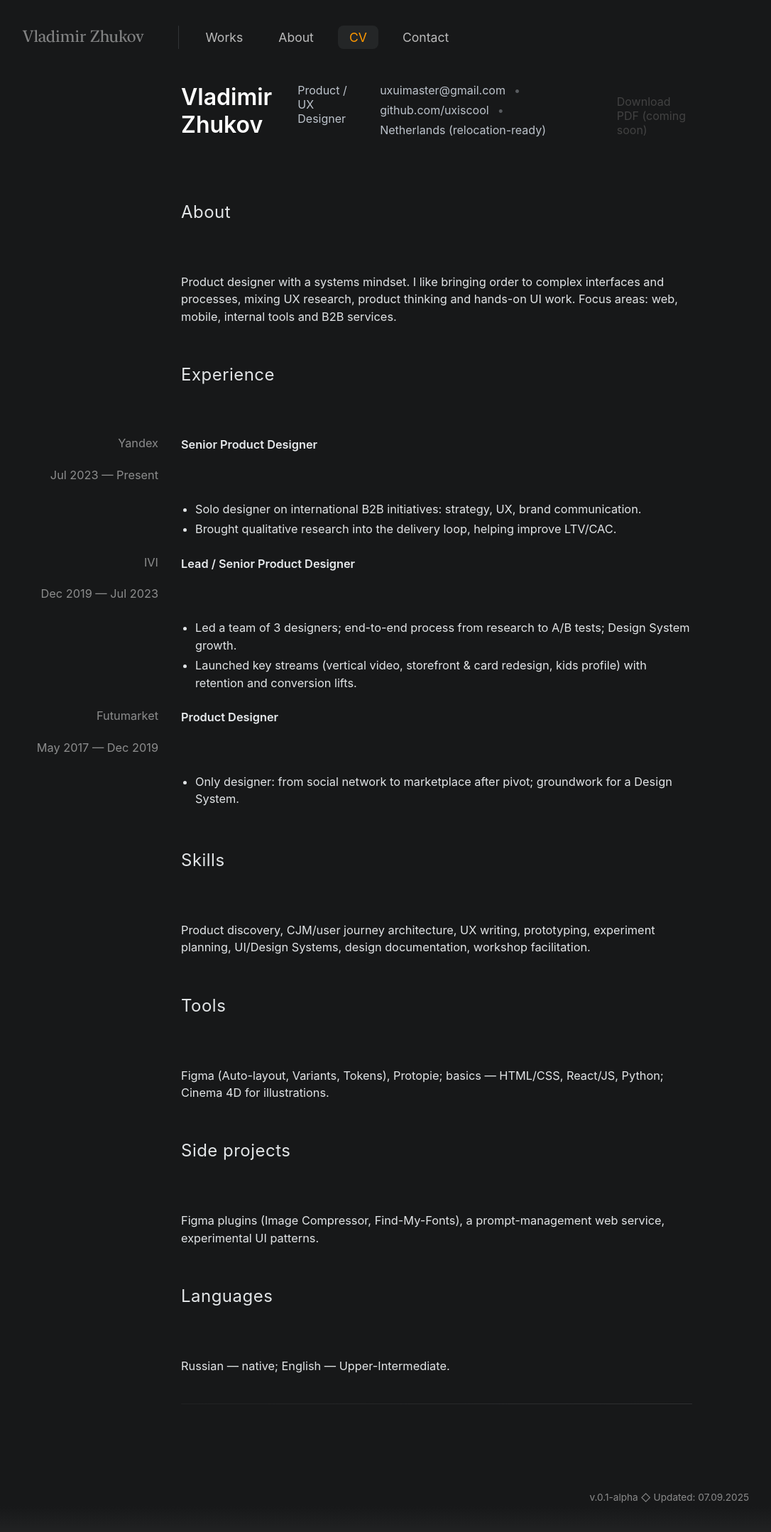
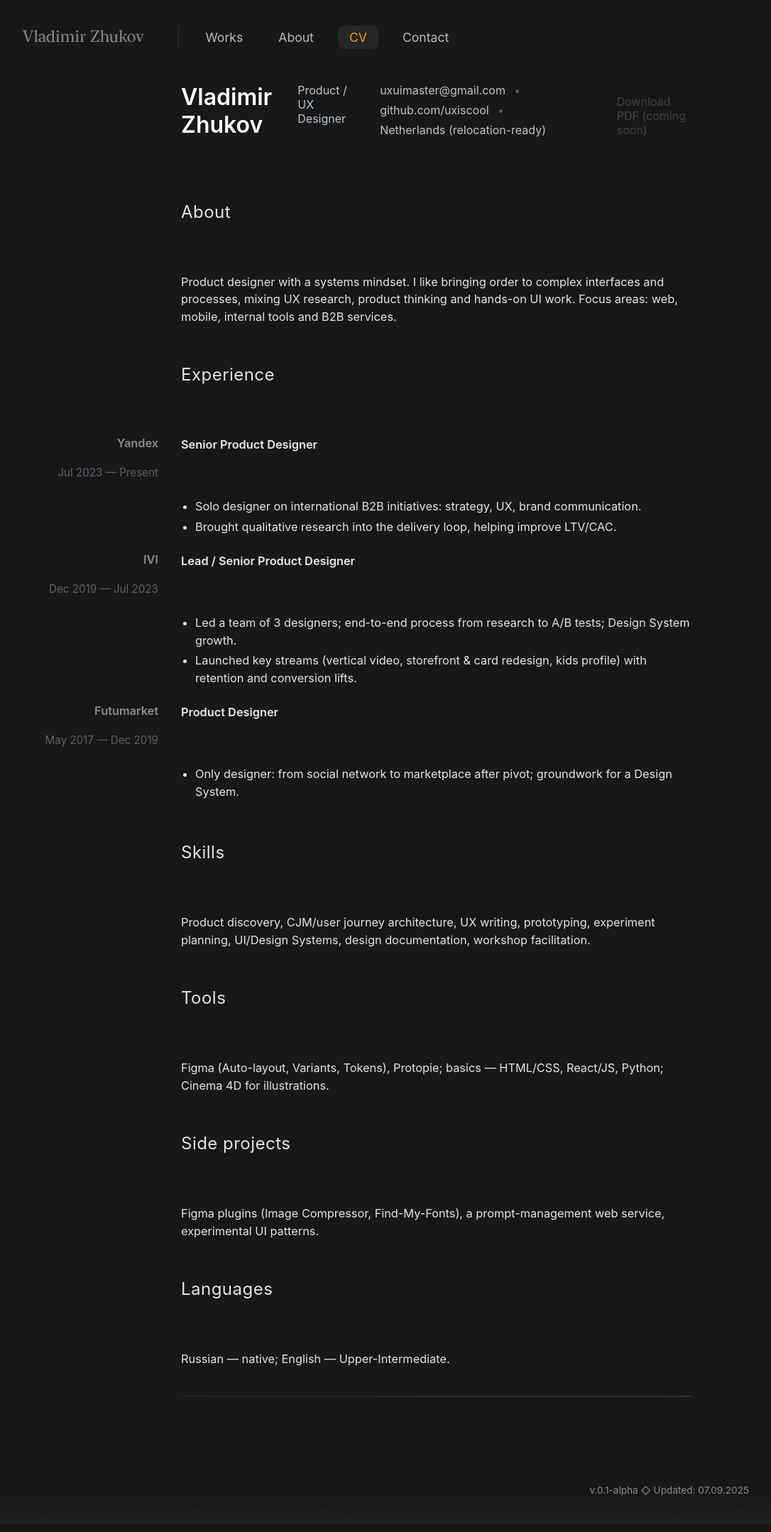
Before and after one commit to uxiscool/experience, a Jekyll site: the page built from cv.md, in a window 1280 px wide. Shown: the whole page at 71% size, without its empty margins (25-1111 px from the left). Built offline with Jekyll 4.4.1, drawn with Linux system fonts in a browser that asks for light colours.

Commit message:
Add files via upload

```diff
--- a/css/main.css
+++ b/css/main.css
@@ -1067,3 +1067,6 @@ body.mm-open{ overflow: hidden; }
   /* типографика берётся из .subheading, здесь — только отступы */
   padding: 2rem 0 0.5rem 0;
 }
+.cv-company{ display:block; font-weight:600; color:#fff; }
+.cv-dates{ display:block; color:#9fa7b2; font-size:0.95rem; margin-top:2px; }
+.cv-role{ font-weight:600; color:#e8ebee; }
--- a/cv.md
+++ b/cv.md
@@ -38,13 +38,12 @@ permalink: /cv/
     <div class="cv-right"><h2 class="subheading cv-subheading">Experience</h2></div>
 
     <!-- Job: Yandex -->
-    <!-- Строка 1: компания слева, роль справа -->
-    <div class="cv-rail"><span class="cv-company">Yandex</span></div>
+    <div class="cv-rail">
+      <span class="cv-company">Yandex</span><br>
+      <span class="cv-dates">Jul 2023 — Present</span>
+    </div>
     <div class="cv-right"><div class="cv-role">Senior Product Designer</div></div>
-    <!-- Строка 2: даты слева, справа пусто -->
-    <div class="cv-rail"><span class="cv-dates">Jul 2023 — Present</span></div>
-    <div class="cv-right"></div>
-    <!-- Контент -->
+
     <div class="cv-rail"></div>
     <div class="cv-right">
       <ul class="cv-bullets">
@@ -54,10 +53,12 @@ permalink: /cv/
     </div>
 
     <!-- Job: IVI -->
-    <div class="cv-rail"><span class="cv-company">IVI</span></div>
+    <div class="cv-rail">
+      <span class="cv-company">IVI</span><br>
+      <span class="cv-dates">Dec 2019 — Jul 2023</span>
+    </div>
     <div class="cv-right"><div class="cv-role">Lead / Senior Product Designer</div></div>
-    <div class="cv-rail"><span class="cv-dates">Dec 2019 — Jul 2023</span></div>
-    <div class="cv-right"></div>
+
     <div class="cv-rail"></div>
     <div class="cv-right">
       <ul class="cv-bullets">
@@ -67,10 +68,12 @@ permalink: /cv/
     </div>
 
     <!-- Job: Futumarket -->
-    <div class="cv-rail"><span class="cv-company">Futumarket</span></div>
+    <div class="cv-rail">
+      <span class="cv-company">Futumarket</span><br>
+      <span class="cv-dates">May 2017 — Dec 2019</span>
+    </div>
     <div class="cv-right"><div class="cv-role">Product Designer</div></div>
-    <div class="cv-rail"><span class="cv-dates">May 2017 — Dec 2019</span></div>
-    <div class="cv-right"></div>
+
     <div class="cv-rail"></div>
     <div class="cv-right">
       <ul class="cv-bullets">
```
